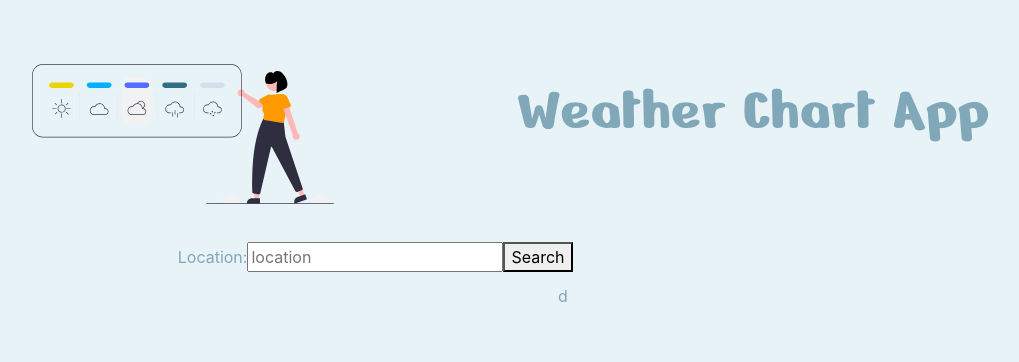
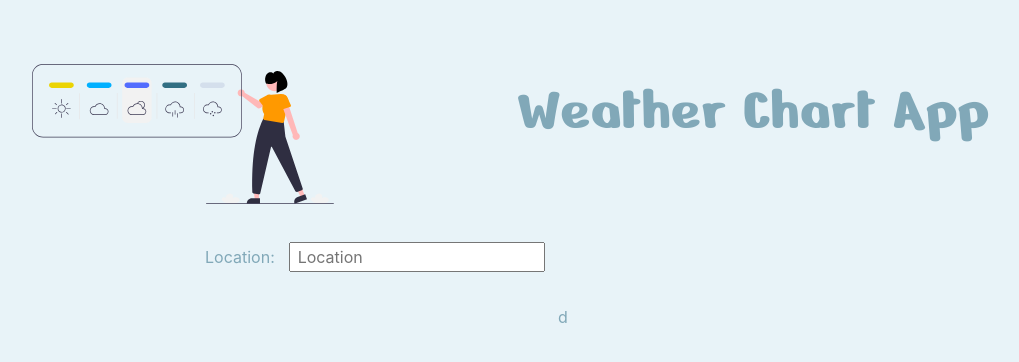
Before and after one commit to veroca88/client, a React (Create React App) app: page / in a window 1280 px wide. Shown: the top 362 px of the page, without its empty margins (77-1096 px from the left). Built offline with nearby package versions, Linux system fonts and the light colour scheme; no server answers.

Commit message:
Delete searchData function and Refactor handleclick function to display info below location input

```diff
--- a/public/index.html
+++ b/public/index.html
@@ -15,6 +15,8 @@
       user's mobile device or desktop. See https://developers.google.com/web/fundamentals/web-app-manifest/
     -->
     <link rel="manifest" href="%PUBLIC_URL%/manifest.json" />
+    <!-- Font Awesome -->
+    <script src="https://kit.fontawesome.com/05a8381518.js" crossorigin="anonymous"></script>
     <!-- Google fonts -->
     <link rel="preconnect" href="https://fonts.gstatic.com">
 <link href="https://fonts.googleapis.com/css2?family=Nerko+One&display=swap" rel="stylesheet">
--- a/src/App.css
+++ b/src/App.css
@@ -8,6 +8,9 @@
   color: rgb(129, 168, 184);
 }
 
+.input_location {
+  overflow: auto;
+}
 .main_title {
   font-family: "Nerko One", cursive;
   font-size: calc(1rem + 3.6vw);
@@ -15,3 +18,20 @@
 .main_body {
   padding: 3vw 0.5vw 0.5vw;
 }
+
+.location {
+  padding-right: 2%;
+}
+
+.location_form {
+  padding: 5%;
+}
+
+.search_icon {
+  margin-left: 2%;
+  cursor: pointer;
+}
+
+.output_info {
+  padding-top: 3%;
+}
--- a/src/components/SearchLocation.js
+++ b/src/components/SearchLocation.js
@@ -3,39 +3,44 @@ import { useForm } from 'react-hook-form'
 import LOCATION_SERVICE from './services/LocationService'
 
 
-export default function SearchLocation(props) {
+export default function SearchLocation() {
   const { handleSubmit, errors, register } = useForm({
     defaultValues: {
       location: ""
     }
   })
   const [response, setResponse] = useState({ data: [] });
+  const [loadMessage, setLoadMessage] = useState(false)
+  const [weatherInfo, setWeatherInfo] = useState('Not info yet')
 
-    const searchData = (data, e) => {
-        LOCATION_SERVICE.search(data)
-        e.target.reset(e)
-    }
 
-    const handleClick = async () => {
-      const message = await LOCATION_SERVICE.search(response)
-      console.log("message handle click", message)
-
+    const handleClick = async() => {
+      const responseAPI = await LOCATION_SERVICE.search(response)
+      setLoadMessage(true)
+      setWeatherInfo(responseAPI.data)
+      console.log(weatherInfo)
       }
 
     return (
-        <form className="location_form" onSubmit={handleSubmit(searchData)}>
+        <form onSubmit={handleSubmit(handleClick)}>
           <label className="location" htmlFor="location">
             Location:
           </label>
           <input
+          className="input_location"
           aria-invalid={errors.name ? "true" : "false"}
           name="location"
           type="text"
-            placeholder="location"
+          placeholder=" Location"
           ref={register({ required: true })}
+          required
           ></input>
+            <div>
           {errors.location && <span>This field is required</span>}
-          <button type='submit' onClick={handleClick}>Search</button>
+            </div>
+            <div className="output_info">
+            {loadMessage? weatherInfo : null}
+            </div>
           </form>
     )
 }
```
Also changed, not shown: 1 other file (tests, documents, lock files or other folders). Lines whose indentation alone changed are shown as unchanged.
